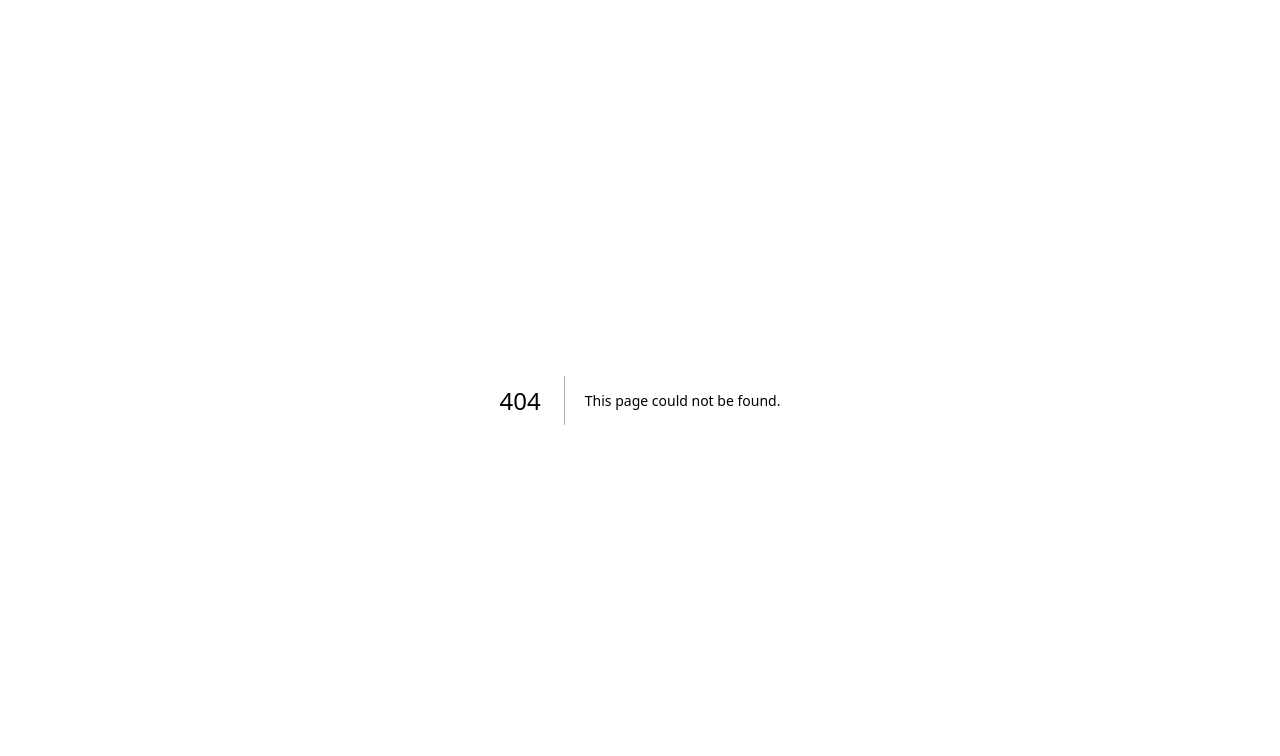
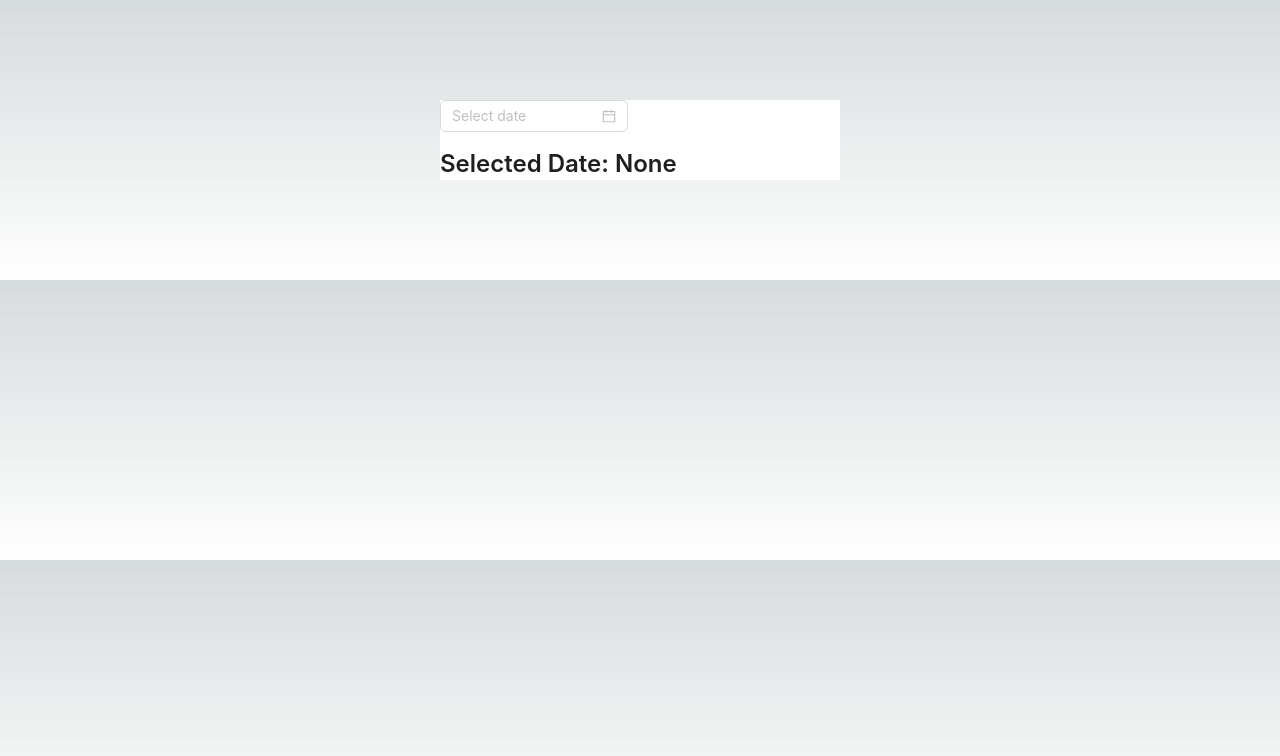
Before and after one commit to nakioman/equalex, a Next.js app: page /antd in a window 1280 px wide. Before the commit this address had no page. Shown: the top 756 px of the page. Built offline with nearby package versions, Linux system fonts and the light colour scheme.

Commit message:
Added Ant Design

```diff
--- a/package.json
+++ b/package.json
@@ -15,6 +15,7 @@
     "@types/node": "18.11.17",
     "@types/react": "18.0.26",
     "@types/react-dom": "18.0.10",
+    "antd": "^5.1.0",
     "eslint": "8.30.0",
     "eslint-config-next": "13.1.1",
     "next": "13.1.1",
--- /dev/null
+++ b/src/pages/antd.tsx
@@ -0,0 +1,20 @@
+import React, { useState } from 'react';
+import { DatePicker, message, Typography } from 'antd';
+
+const Antd = () => {
+  const [date, setDate] = useState(null);
+  const handleChange = (value) => {
+    message.info(`Selected Date: ${value ? value.format('YYYY-MM-DD') : 'None'}`);
+    setDate(value);
+  };
+  return (
+    <div style={{ width: 400, margin: '100px auto', background: 'white' }}>
+      <DatePicker onChange={handleChange} />
+      <div style={{ marginTop: 16 }}>
+        <Typography.Title level={3}>Selected Date: {date ? date.format('YYYY-MM-DD') : 'None'}</Typography.Title>
+      </div>
+    </div>
+  );
+};
+
+export default Antd;
```
Also changed, not shown: 2 other files (tests, documents, lock files or other folders).
